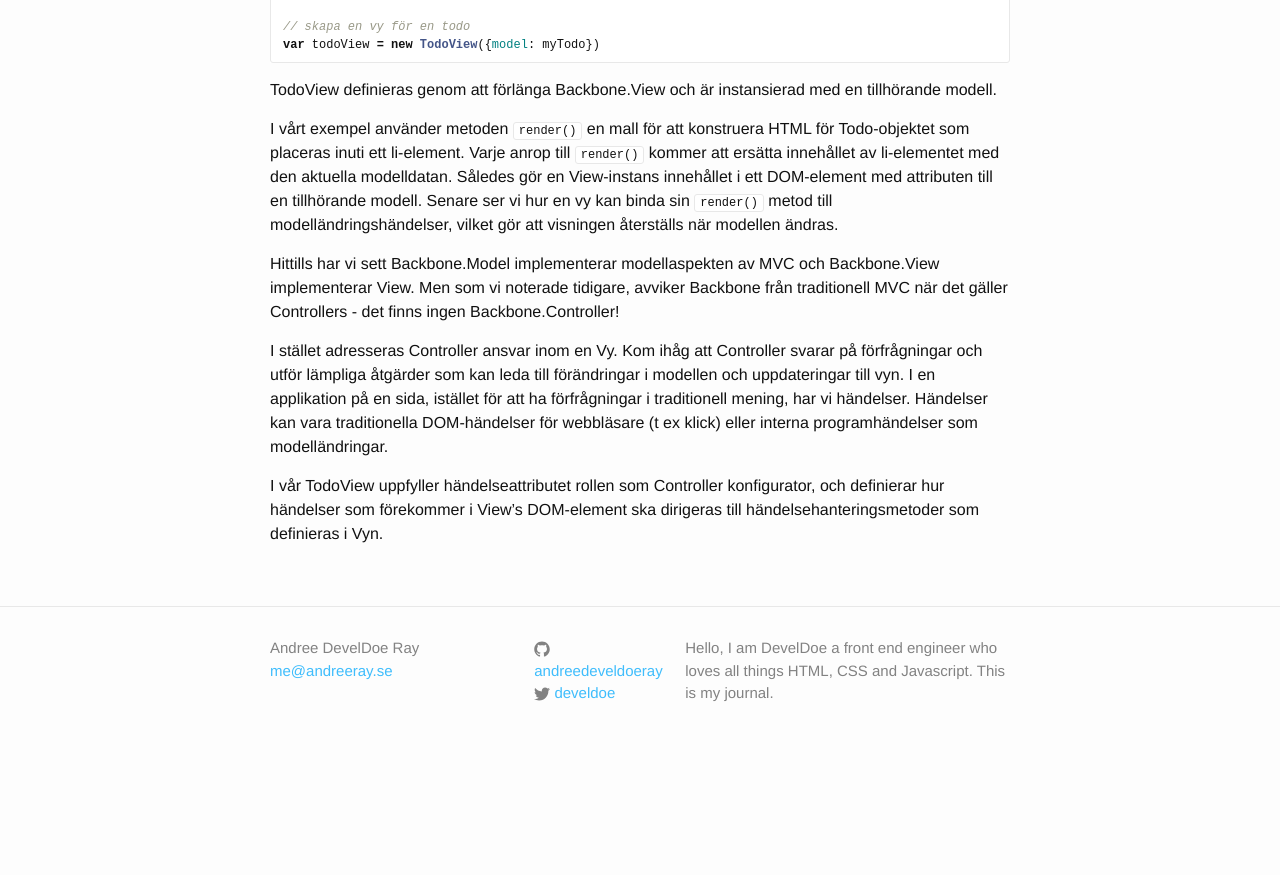
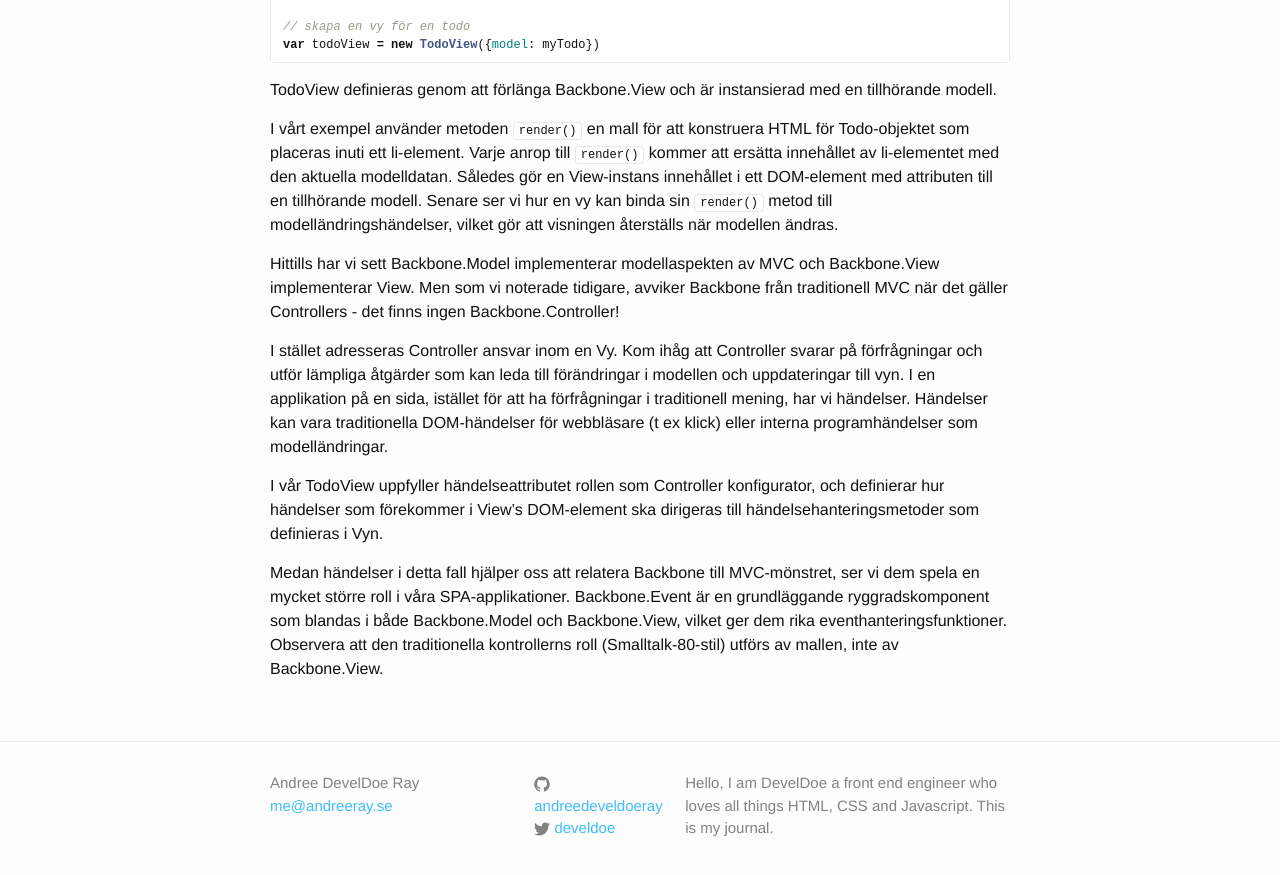
Before and after one commit to develdoe/develdoe.github.io, a Jekyll site: the page built from _posts/2017-10-24-backbonejs-client-side-mvc-style.md, in a window 1280 px wide and 900 px high, scrolled down 2192 px. Shown: the top 875 px of the window. Built offline with Jekyll 4.4.1, drawn with Linux system fonts in a browser that asks for light colours; before the commit the page ends 2957 px from its top, so only the background shows below that.

Commit message:
Update 2017-10-24-backbonejs-client-side-mvc-style.md

```diff
--- a/_posts/2017-10-24-backbonejs-client-side-mvc-style.md
+++ b/_posts/2017-10-24-backbonejs-client-side-mvc-style.md
@@ -120,3 +120,5 @@ Hittills har vi sett Backbone.Model implementerar modellaspekten av MVC och Back
 I stället adresseras Controller ansvar inom en Vy. Kom ihåg att Controller svarar på förfrågningar och utför lämpliga åtgärder som kan leda till förändringar i modellen och uppdateringar till vyn. I en applikation på en sida, istället för att ha förfrågningar i traditionell mening, har vi händelser. Händelser kan vara traditionella DOM-händelser för webbläsare (t ex klick) eller interna programhändelser som modelländringar.
 
 I vår TodoView uppfyller händelseattributet rollen som Controller konfigurator, och definierar hur händelser som förekommer i View's DOM-element ska dirigeras till händelsehanteringsmetoder som definieras i Vyn.
+
+Medan händelser i detta fall hjälper oss att relatera Backbone till MVC-mönstret, ser vi dem spela en mycket större roll i våra SPA-applikationer. Backbone.Event är en grundläggande ryggradskomponent som blandas i både Backbone.Model och Backbone.View, vilket ger dem rika eventhanteringsfunktioner. Observera att den traditionella kontrollerns roll (Smalltalk-80-stil) utförs av mallen, inte av Backbone.View.
```
